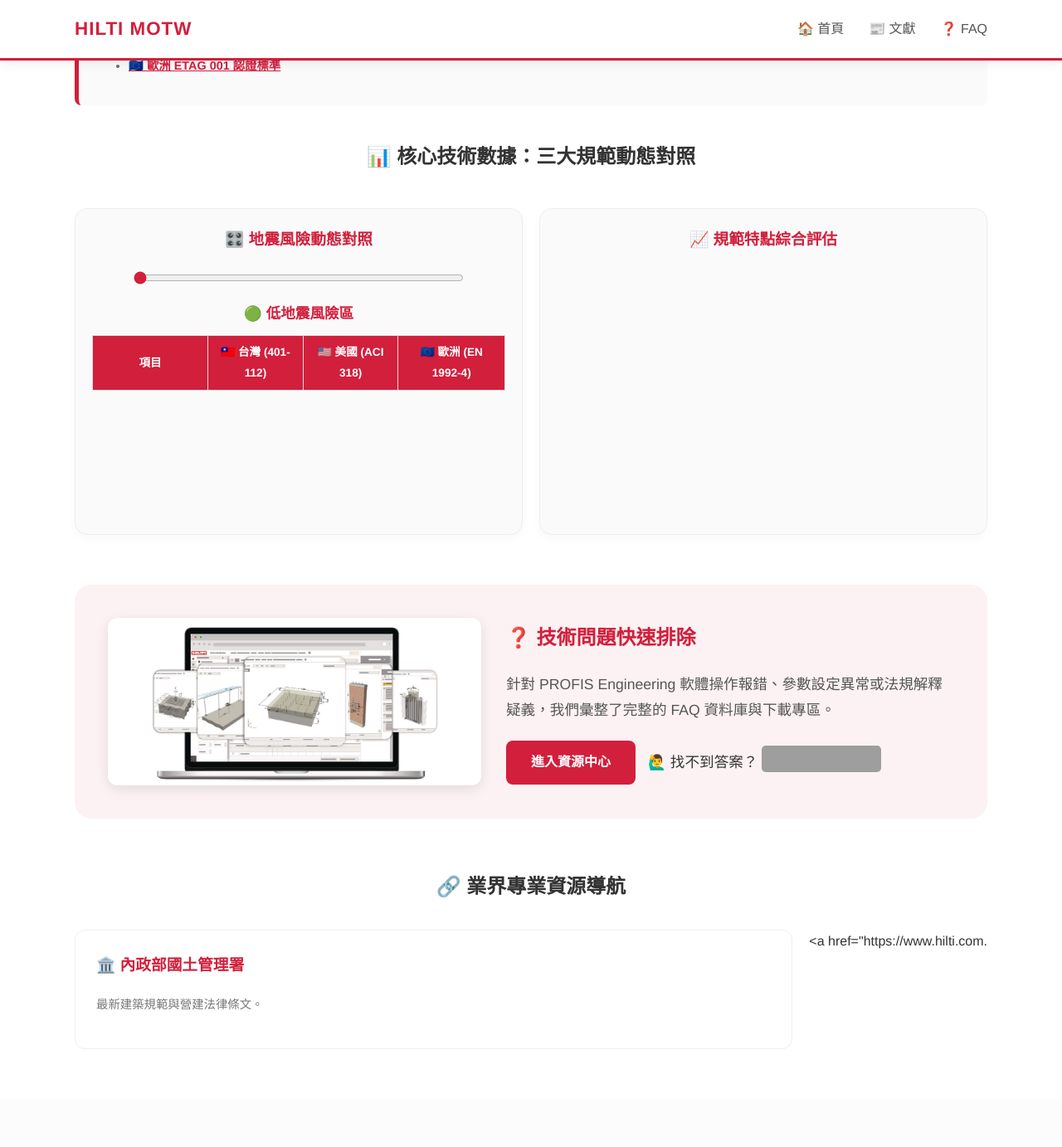
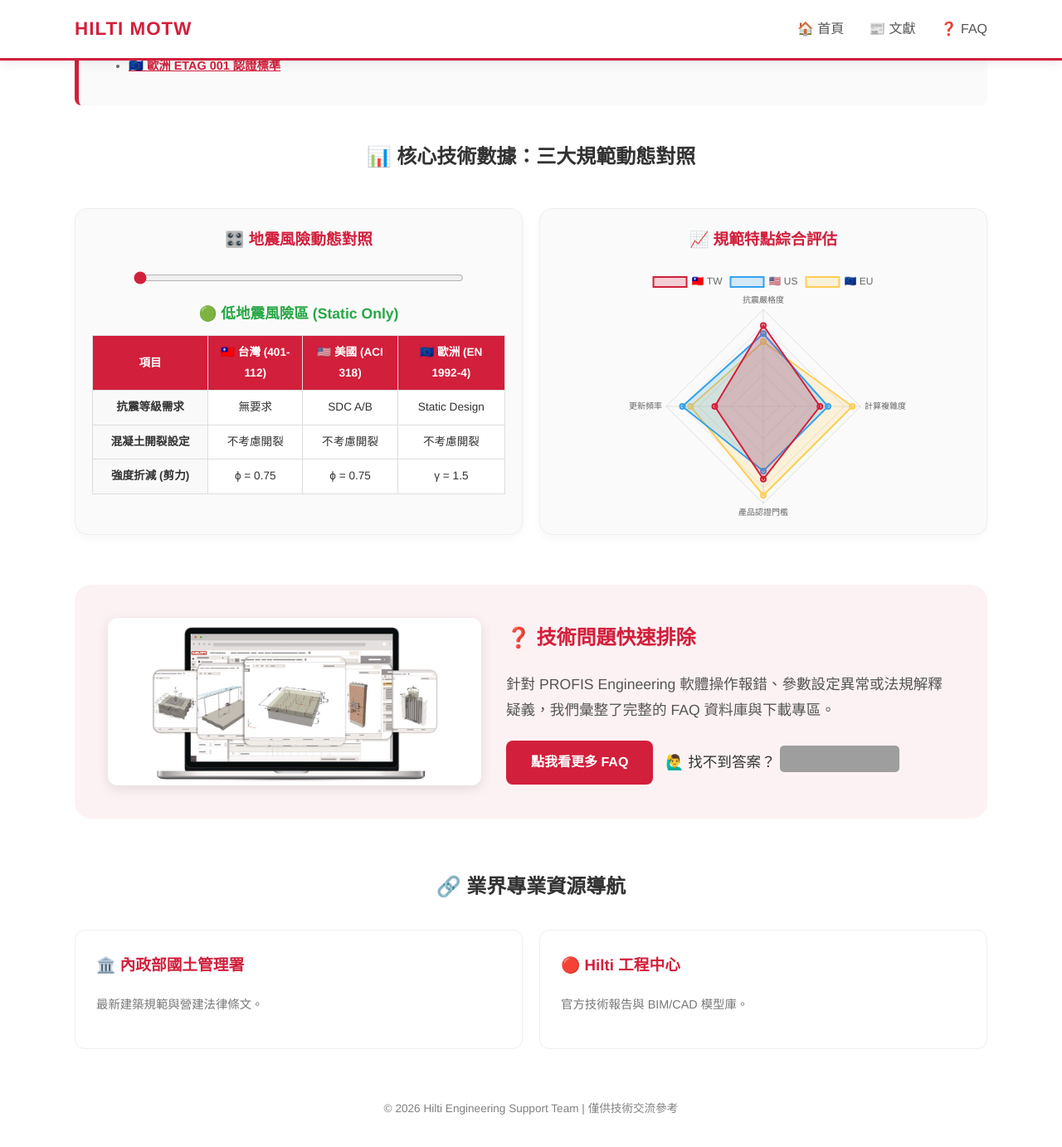
Before and after one commit to SSTTW/TWsoftware-FAQ, a Jekyll site: the page built from index.md, in a window 1280 px wide and 1400 px high, scrolled down 614 px. Shown: the top 1383 px of the window at 83% size. Built offline with Jekyll 4.4.1, drawn with Linux system fonts in a browser that asks for light colours; before the commit the page ends 1939 px from its top, so only the background shows below that; grey boxes are pictures that could not be loaded.

Commit message:
Update index.md

```diff
--- a/index.md
+++ b/index.md
@@ -5,7 +5,6 @@ title: MOTW 技術支援中心
 
 <meta charset="UTF-8">
 <meta name="viewport" content="width=device-width, initial-scale=1.0">
-
 <script src="https://cdn.jsdelivr.net/npm/chart.js"></script>
 
 <style>
@@ -84,7 +83,7 @@ title: MOTW 技術支援中心
 
   /* 資源導航 */
   .info-grid { display: flex; flex-wrap: wrap; justify-content: center; gap: 20px; margin-top: 20px; }
-  .info-card { flex: 1; min-width: 250px; padding: 25px; border: 1px solid #eee; border-radius: 12px; background: #fff; text-decoration: none; }
+  .info-card { flex: 1; min-width: 250px; padding: 25px; border: 1px solid #eee; border-radius: 12px; background: #fff; text-decoration: none; display: block; }
 </style>
 
 <div class="hero-section">
@@ -150,7 +149,7 @@ title: MOTW 技術支援中心
     </p>
 
     <div style="display: flex; flex-wrap: wrap; align-items: center; gap: 15px; margin-top: 20px;">
-      <a href="/TWsoftware-FAQ/2026/04/15/profis-master-manual.html" style="padding: 12px 30px; background: #D21F3C; color: white; border-radius: 8px; font-weight: bold; text-decoration: none;">進入資源中心</a>
+      <a href="/TWsoftware-FAQ/faq.html" style="padding: 12px 30px; background: #D21F3C; color: white; border-radius: 8px; font-weight: bold; text-decoration: none;">點我看更多 FAQ</a>
       <div style="display: flex; align-items: center; gap: 5px;">
         <span style="font-size: 1.1em; font-weight: 500;">🙋‍♂️ 找不到答案？</span>
         <a href="https://forms.office.com/e/PngwicwAn8" target="_blank" style="text-decoration: none;">
@@ -168,4 +167,62 @@ title: MOTW 技術支援中心
       <h3 style="color:#D21F3C !important; margin-top:0;">🏛️ 內政部國土管理署</h3>
       <p style="font-size:0.9em; color:#777;">最新建築規範與營建法律條文。</p>
     </a>
-    <a href="https://www.hilti.com.
+    <a href="https://www.hilti.com.tw/engineering/" target="_blank" class="info-card">
+      <h3 style="color:#D21F3C !important; margin-top:0;">🔴 Hilti 工程中心</h3>
+      <p style="font-size:0.9em; color:#777;">官方技術報告與 BIM/CAD 模型庫。</p>
+    </a>
+  </div>
+</div>
+
+<p align="center" style="color:#808080; font-size:0.85em; margin-top:60px;">
+  © 2026 Hilti Engineering Support Team | 僅供技術交流參考
+</p>
+
+<script>
+  // --- 表格邏輯 ---
+  const riskSlider = document.getElementById('riskSlider');
+  const riskText = document.getElementById('riskText');
+  const tableBody = document.getElementById('tableBody');
+  const tableData = {
+    1: { text: "🟢 低地震風險區 (Static Only)", color: "#28a745", tw: ["無要求", "不考慮開裂", "ϕ = 0.75"], us: ["SDC A/B", "不考慮開裂", "ϕ = 0.75"], eu: ["Static Design", "不考慮開裂", "γ = 1.5"] },
+    2: { text: "🟡 中地震風險區 (一般商辦)", color: "#ffc107", tw: ["建議 C1 等級", "0.5 mm (C1認證)", "ϕ = 0.75"], us: ["SDC C", "強制開裂", "ϕ = 0.75"], eu: ["C1 認證產品", "強制開裂", "γ = 1.5"] },
+    3: { text: "🔴 高地震風險區 (醫療/維生建物)", color: "#D21F3C", tw: ["強制 C2 等級", "0.8 mm (C2認證)", "0.75 × 0.75"], us: ["SDC D/E/F", "極嚴格開裂", "0.75 × 0.75"], eu: ["C2 認證產品", "循環載重開裂", "γ = 地震折減"] }
+  };
+  const rows = ["抗震等級需求", "混凝土開裂設定", "強度折減 (剪力)"];
+
+  function updateTable(val) {
+    if(!riskText || !tableBody) return; // 防呆機制
+    riskText.innerHTML = tableData[val].text;
+    riskText.style.color = tableData[val].color;
+    let html = "";
+    for(let i=0; i<rows.length; i++){
+      html += `<tr><td style="font-weight:bold; background:#f9f9f9;">${rows[i]}</td><td>${tableData[val].tw[i]}</td><td>${tableData[val].us[i]}</td><td>${tableData[val].eu[i]}</td></tr>`;
+    }
+    tableBody.innerHTML = html;
+  }
+
+  if(riskSlider) {
+    riskSlider.addEventListener('input', function() { updateTable(this.value); });
+    updateTable(1);
+  }
+
+  // --- 雷達圖邏輯 ---
+  const canvasEl = document.getElementById('radarChart');
+  if(canvasEl) {
+    new Chart(canvasEl, {
+      type: 'radar',
+      data: {
+        labels: ['抗震嚴格度', '計算複雜度', '產品認證門檻', '更新頻率'],
+        datasets: [
+          { label: '🇹🇼 TW', data: [90, 75, 85, 70], backgroundColor: 'rgba(210,31,60,0.2)', borderColor: '#D21F3C', borderWidth: 2 },
+          { label: '🇺🇸 US', data: [85, 80, 80, 90], backgroundColor: 'rgba(54,162,235,0.2)', borderColor: '#36A2EB', borderWidth: 2 },
+          { label: '🇪🇺 EU', data: [80, 95, 95, 85], backgroundColor: 'rgba(255,206,86,0.2)', borderColor: '#FFCE56', borderWidth: 2 }
+        ]
+      },
+      options: {
+        maintainAspectRatio: false,
+        scales: { r: { min: 40, max: 100, ticks: { display: false } } }
+      }
+    });
+  }
+</script>
```
